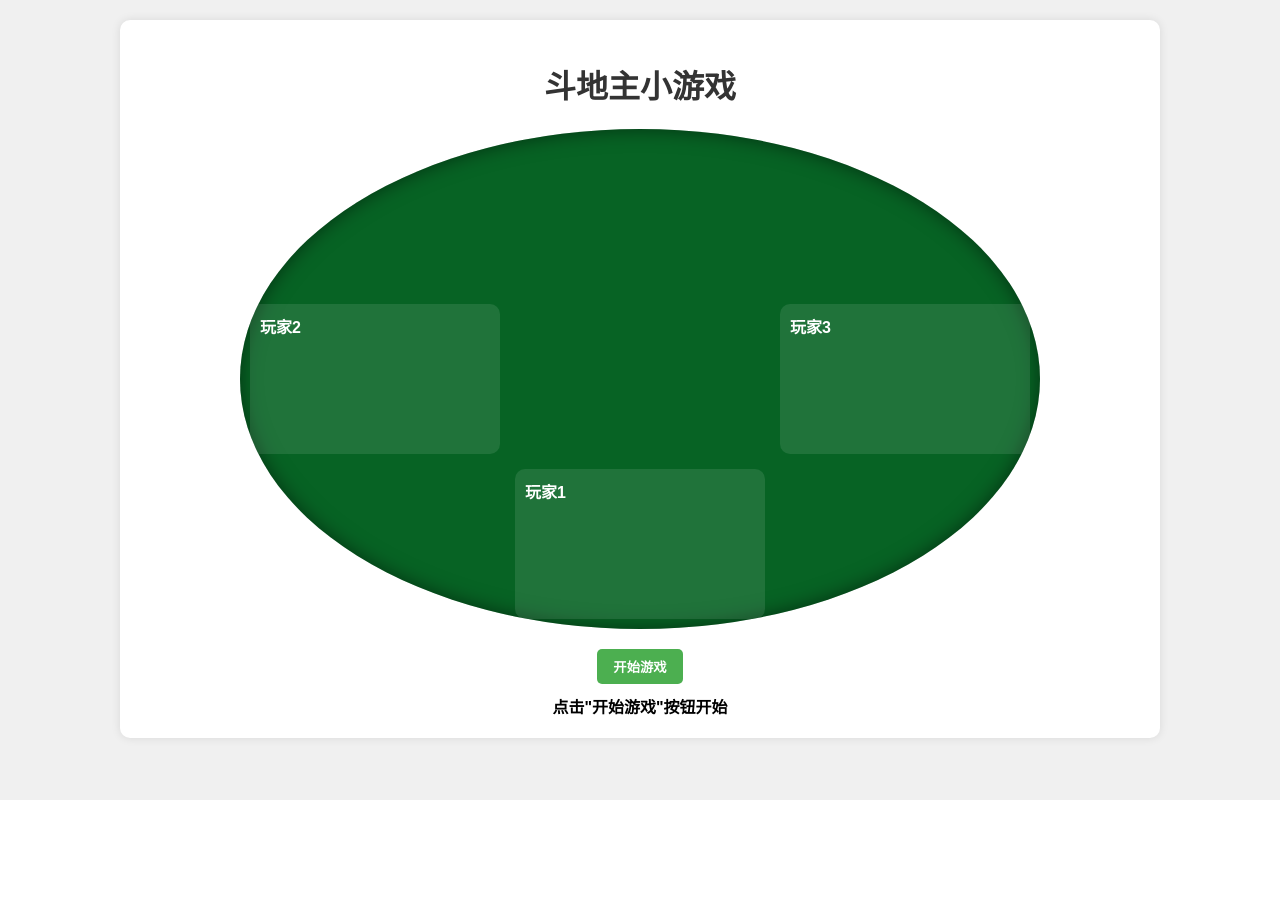
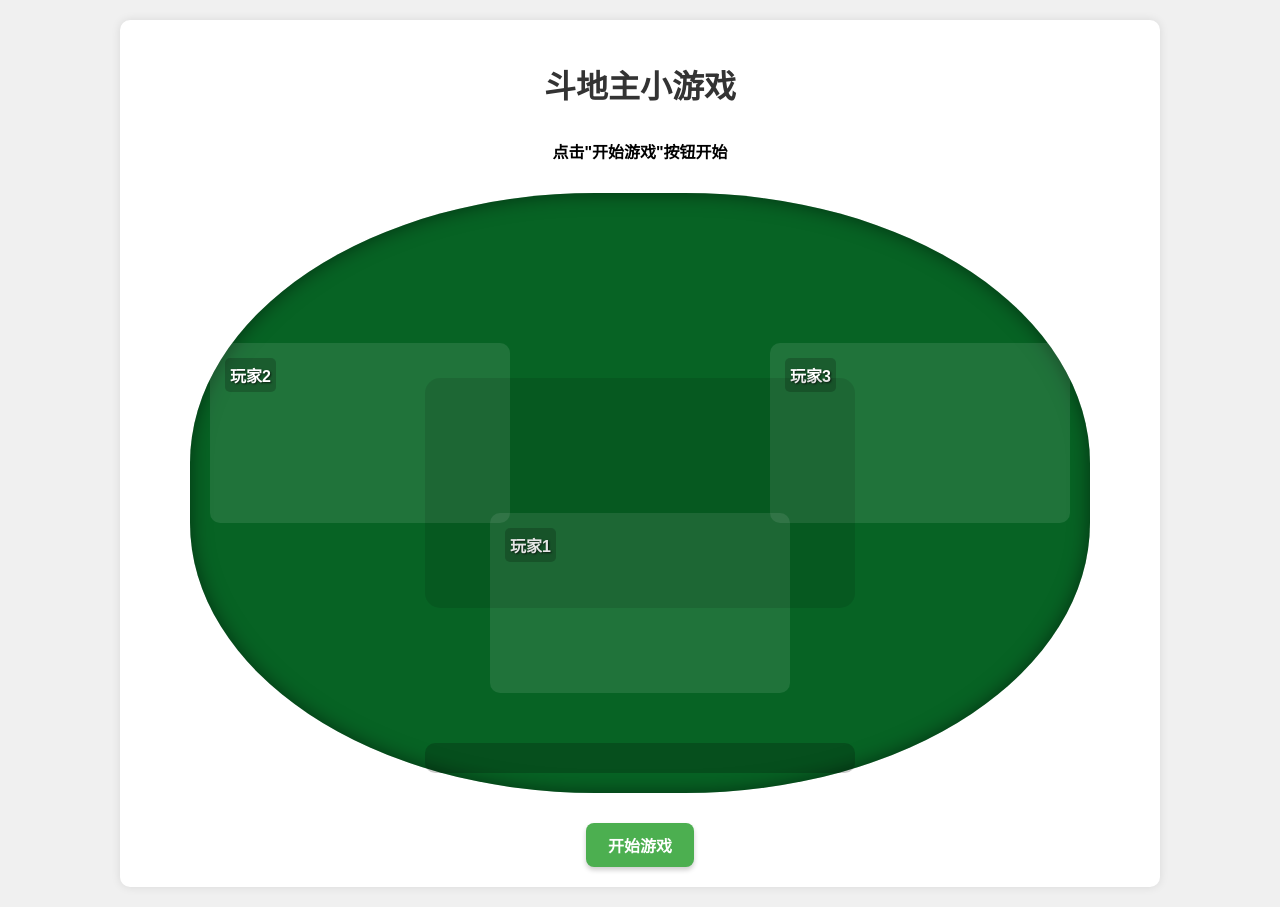
Before and after one commit to gzy305/pythondemo, a Flask app: template templates/doudizhu.html in a window 1280 px wide. Before the commit the page ends 800 px from the top, so only its background shows below. Run offline with Flask 3, Linux system fonts and the light colour scheme; the template is opened without the code that fills it, so the values that code supplies are empty.

Commit message:
pycharm提交

```diff
--- a/templates/doudizhu.html
+++ b/templates/doudizhu.html
@@ -28,57 +28,85 @@
 
         .game-table {
             position: relative;
-            width: 800px;
-            height: 500px;
+            width: 900px;
+            height: 600px;
             background-color: #076324;
-            border-radius: 50%;
+            border-radius: 45%;
             margin: 20px auto;
             box-shadow: inset 0 0 20px rgba(0, 0, 0, 0.5);
         }
 
         .player-area {
             position: absolute;
-            width: 250px;
-            height: 150px;
+            width: 300px;
+            height: 180px;
             background-color: rgba(255, 255, 255, 0.1);
             border-radius: 10px;
-            padding: 10px;
+            padding: 15px;
             box-sizing: border-box;
         }
 
         .player-1 {
-            bottom: 10px;
+            bottom: 100px;
             left: 50%;
             transform: translateX(-50%);
         }
 
+        /* 为按钮创建一个单独的区域，位于玩家牌的下方 */
+        .button-area {
+            position: absolute;
+            bottom: 20px;
+            left: 50%;
+            transform: translateX(-50%);
+            width: 400px;
+            display: flex;
+            justify-content: center;
+            gap: 20px;
+            padding: 15px;
+            background-color: rgba(0, 0, 0, 0.2);
+            border-radius: 10px;
+            z-index: 10;
+        }
+
         .player-2 {
-            top: 50%;
-            left: 10px;
+            top: 40%;
+            left: 20px;
             transform: translateY(-50%);
         }
 
         .player-3 {
-            top: 50%;
-            right: 10px;
+            top: 40%;
+            right: 20px;
             transform: translateY(-50%);
         }
 
         .player-info {
             color: white;
             font-weight: bold;
-            margin-bottom: 5px;
+            margin-bottom: 10px;
+            font-size: 16px;
+            text-shadow: 1px 1px 2px rgba(0, 0, 0, 0.7);
+            padding: 5px;
+            background-color: rgba(0, 0, 0, 0.2);
+            border-radius: 5px;
+            display: inline-block;
         }
 
+        // 玩家区域溢出处理，确保多张牌能够正常显示
            .player-cards {
                display: flex;
                flex-wrap: wrap;
-            gap: 2px;
+               gap: 3px;
+               justify-content: center;
+               min-height: 80px;
+               max-height: 160px;
+               overflow-y: auto;
+               padding: 5px;
            }
 
         .card {
-            width: 36px;
-            height: 50px;
+            width: 50px;
+            height: 70px;
             background-color: white;
             border-radius: 5px;
             display: flex;
@@ -120,56 +151,96 @@
             top: 50%;
             left: 50%;
             transform: translate(-50%, -50%);
-            width: 300px;
-            height: 150px;
+            width: 400px;
+            height: 200px;
             display: flex;
             flex-direction: column;
             align-items: center;
             justify-content: center;
+            background-color: rgba(0, 0, 0, 0.1);
+            border-radius: 15px;
+            padding: 15px;
         }
 
         .played-cards {
             display: flex;
             flex-wrap: wrap;
-            gap: 2px;
-            margin-bottom: 10px;
+            gap: 5px;
+            margin-bottom: 15px;
+            justify-content: center;
+            min-height: 70px;
         }
 
         .landlord-cards {
             display: flex;
-            gap: 5px;
-            margin-top: 10px;
+            gap: 8px;
+            margin-top: 15px;
+        }
+
+        #game-message {
+            color: white;
+            font-size: 18px;
+            font-weight: bold;
+            text-shadow: 1px 1px 2px rgba(0, 0, 0, 0.7);
+            margin: 10px 0;
+            min-height: 25px;
+            text-align: center;
         }
 
         .controls {
-            margin-top: 20px;
+            margin-top: 30px;
             text-align: center;
+            display: flex;
+            justify-content: center;
+            gap: 15px;
         }
 
         button {
-            padding: 8px 16px;
+            padding: 10px 22px;
             margin: 0 5px;
             border: none;
-            border-radius: 5px;
+            border-radius: 8px;
             cursor: pointer;
             font-family: 'Microsoft YaHei', sans-serif;
             font-weight: bold;
+            font-size: 16px;
+            transition: all 0.2s ease;
+            box-shadow: 0 3px 5px rgba(0,0,0,0.2);
+        }
+
+        button:hover {
+            transform: translateY(-2px);
+            box-shadow: 0 5px 8px rgba(0,0,0,0.3);
+        }
+
+        button:active {
+            transform: translateY(1px);
+            box-shadow: 0 2px 3px rgba(0,0,0,0.2);
         }
 
         button.primary {
             background-color: #4CAF50;
             color: white;
+            min-width: 100px;
         }
 
         button.secondary {
             background-color: #f44336;
             color: white;
+            min-width: 100px;
         }
 
         .status {
             text-align: center;
-            margin-top: 10px;
+            margin-top: 15px;
             font-weight: bold;
+            font-size: 16px;
+            padding: 10px;
+            background-color: rgba(255, 255, 255, 0.2);
+            border-radius: 8px;
+            max-width: 600px;
+            margin-left: auto;
+            margin-right: auto;
         }
 
         .hidden {
@@ -202,13 +274,9 @@
             <div id="game-message"></div>
             <div id="landlord-cards" class="landlord-cards"></div>
         </div>
-    </div>
 
-    <div class="controls">
-        <div id="game-init">
-            <button id="start-game" class="primary">开始游戏</button>
-        </div>
-
+        <!-- 新增单独的按钮区域 -->
+        <div class="button-area">
             <div id="bid-controls" class="hidden">
                 <button id="bid-landlord" class="primary">叫地主</button>
                 <button id="pass-bid" class="secondary">不叫</button>
@@ -775,6 +848,14 @@
         playControls.classList.add('hidden');
         restartControl.classList.add('hidden');
         statusElement.textContent = '点击"开始游戏"按钮开始';
+
+        // 清空各区域
+        playerCardsElements.forEach(element => {
+            element.innerHTML = '';
+        });
+        playedCardsElement.innerHTML = '';
+        landlordCardsElement.innerHTML = '';
+        gameMessageElement.textContent = '';
     }
 
     // 页面加载完成后初始化游戏
```
Also changed, not shown: other parts of templates/doudizhu.html (+17 -8 lines). Lines whose indentation alone changed are shown as unchanged.
